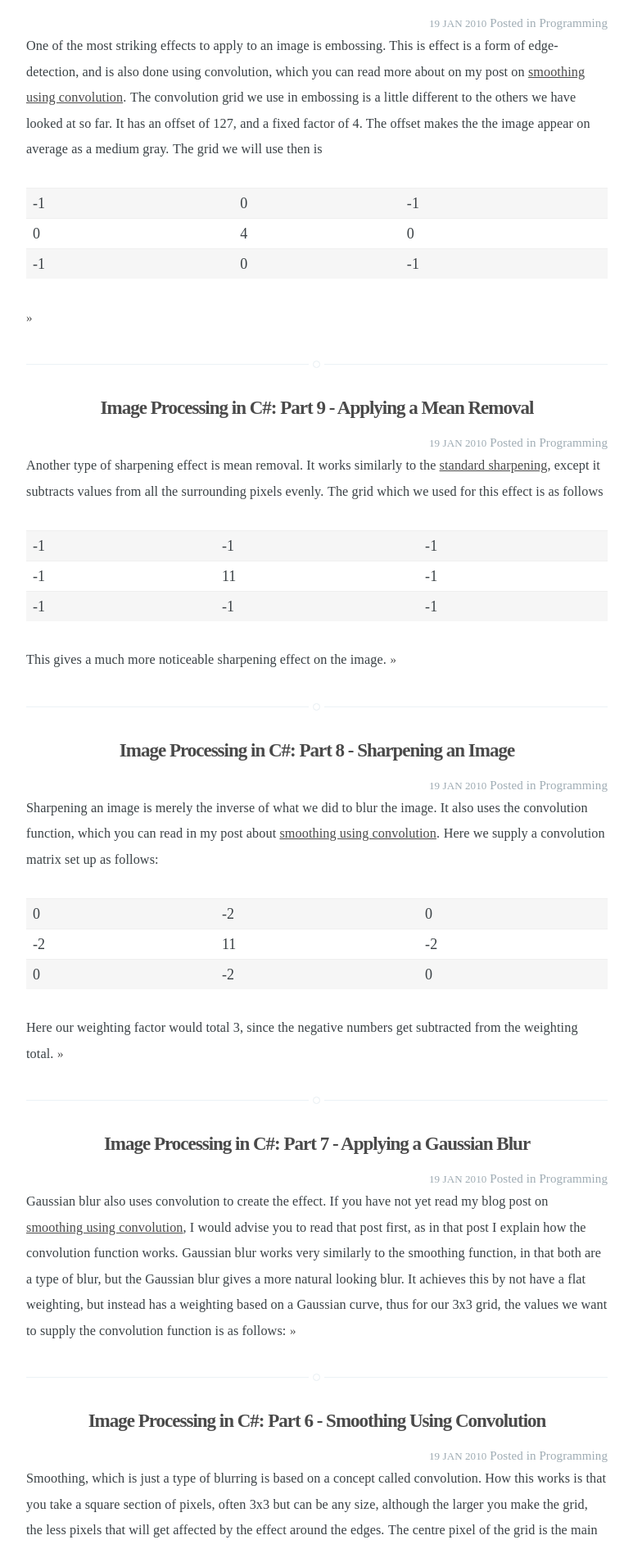
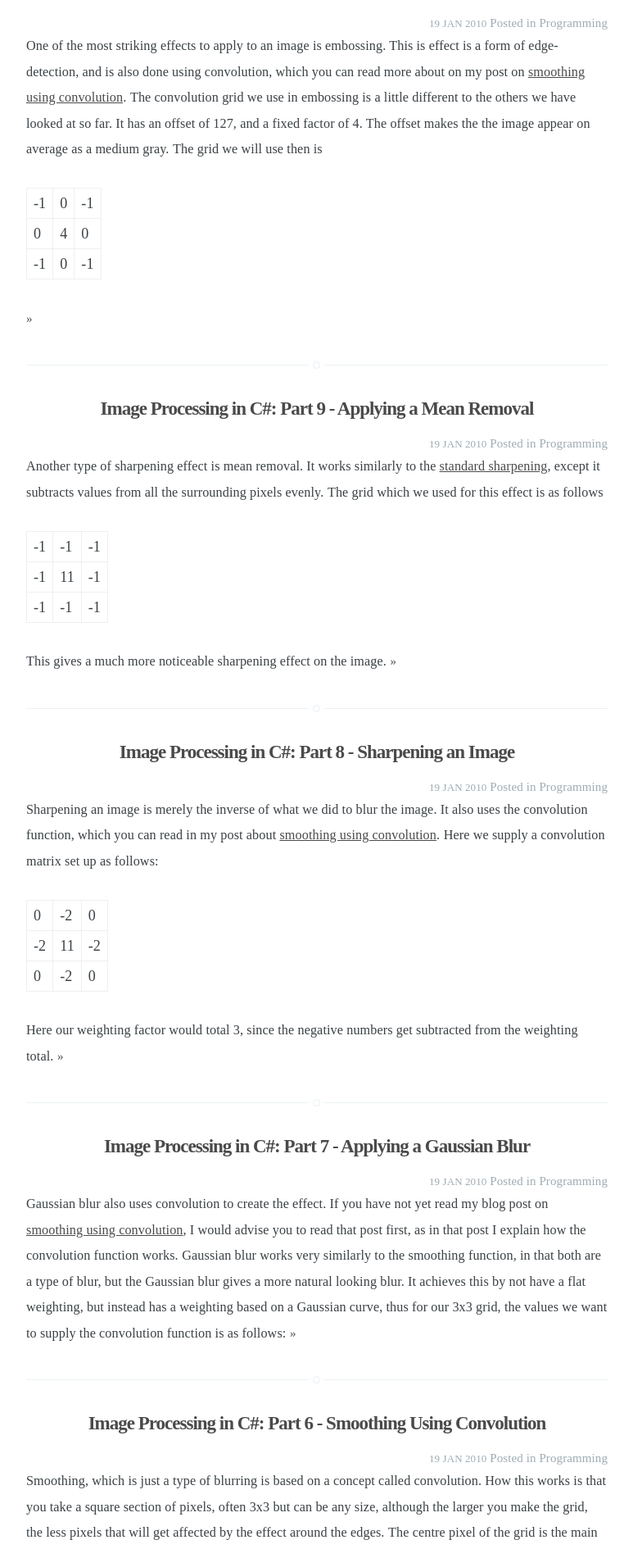
Before and after one commit to sjmeunier/sjmeunier.github.io, a Jekyll site: the page built from index.html, in a window 1280 px wide. Shown: the part 1878-3768 px from the top of the page at 82% size, without its empty margins (253-1026 px from the left). Built offline with Jekyll 4.4.1, drawn with Linux system fonts in a browser that asks for light colours; some web fonts are replaced; the list of posts is cut into pages by our own code.

Commit message:
Update screen.css

```diff
--- a/assets/css/screen.css
+++ b/assets/css/screen.css
@@ -378,7 +378,6 @@ table {
     -moz-box-sizing: border-box;
     box-sizing: border-box;
     margin: 1.75em 0;
-    width: 100%;
     max-width: 100%;
     background-color: transparent;
 }
@@ -389,7 +388,7 @@ table td {
     line-height: 20px;
     text-align: left;
     vertical-align: top;
-    border-top: #EFEFEF 1px solid;
+    border: #EFEFEF 1px solid;
 }
 
 table th { color: #000; }
@@ -400,7 +399,7 @@ table colgroup + thead tr:first-child th,
 table colgroup + thead tr:first-child td,
 table thead:first-child tr:first-child th,
 table thead:first-child tr:first-child td {
-    border-top: 0;
+
 }
 
 table tbody + tbody { border-top: #EFEFEF 2px solid; }
@@ -409,7 +408,7 @@ table table table { background-color: #FFF; }
 
 table tbody > tr:nth-child(odd) > td,
 table tbody > tr:nth-child(odd) > th {
-    background-color: #F6F6F6;
+    background-color: #FFF;
 }
 
 table.plain tbody > tr:nth-child(odd) > td,
```
